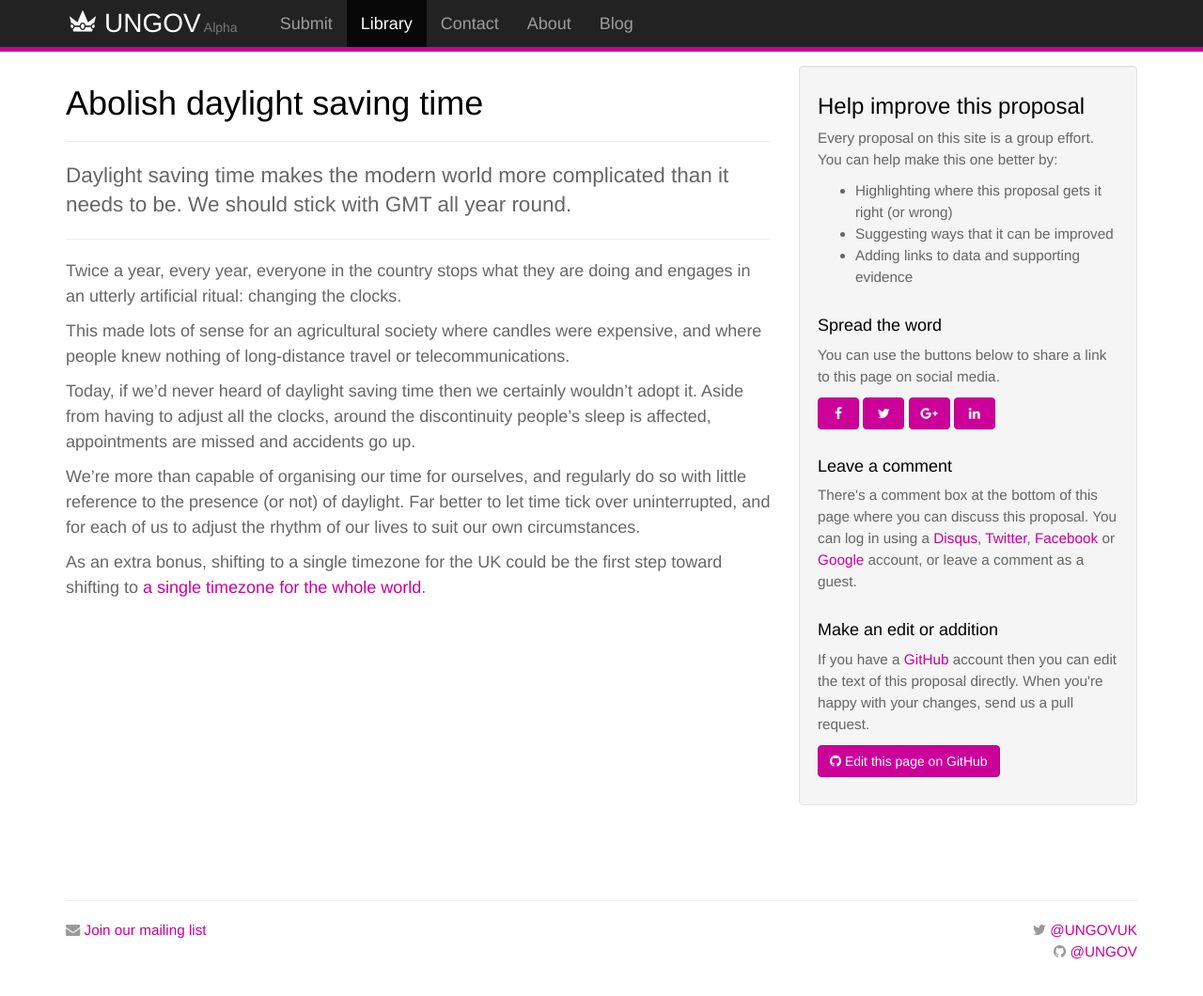
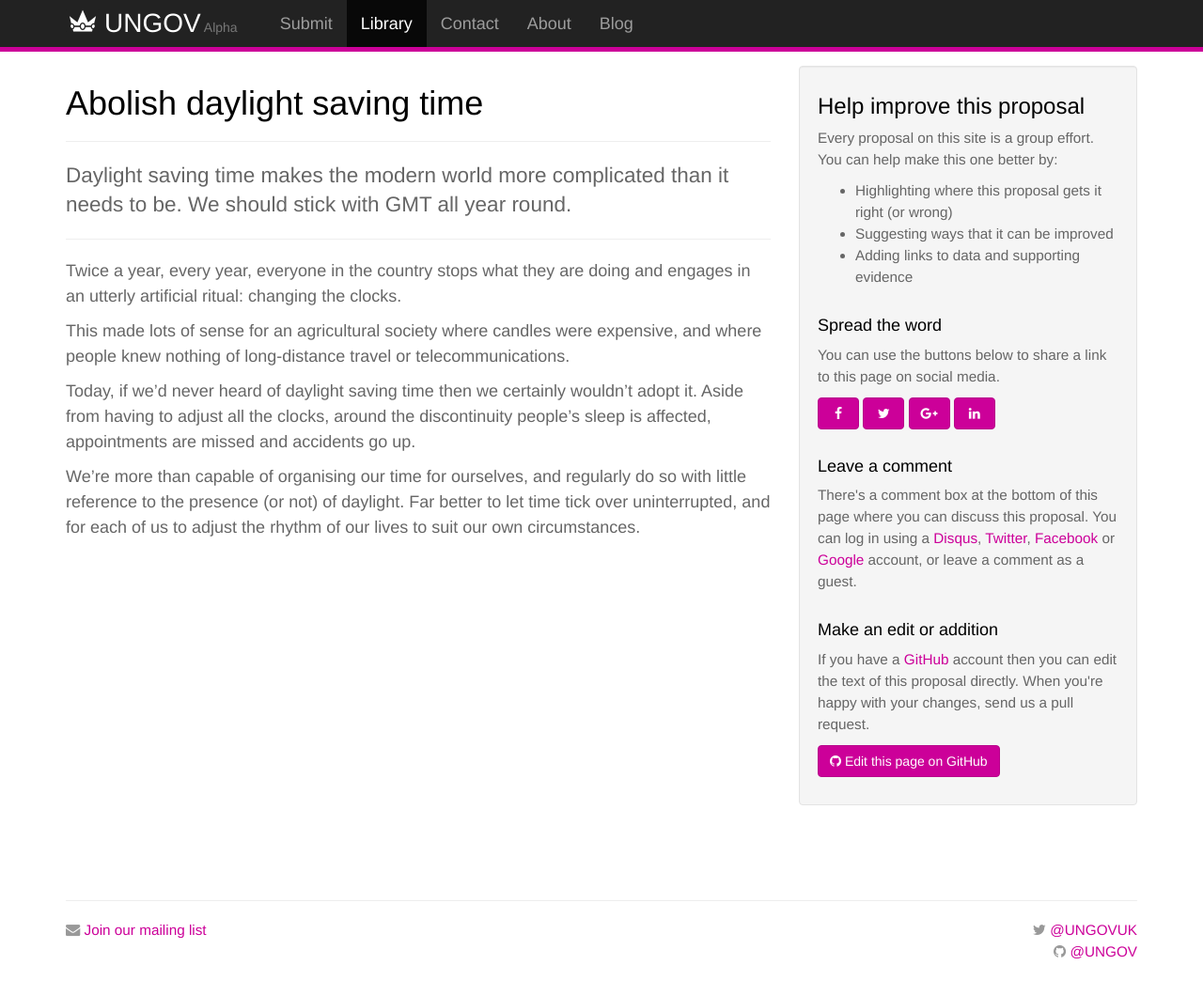
Before and after one commit to ungov/ungov.github.io, a Jekyll site: the page built from library/abolish-daylight-saving-time.md, in a window 1280 px wide and 1065 px high. Shown: the top 1060 px of the window at 94% size. Built offline with Jekyll 4.4.1, drawn with Linux system fonts in a browser that asks for light colours; nearby versions of some CDN libraries; comment, search, counter and statistics services are not loaded.

Commit message:
Remove mention of single world timezone
Single world timezone is unrelated to this proposal
(and in my opinion, undermines it.)

```diff
--- a/library/abolish-daylight-saving-time.md
+++ b/library/abolish-daylight-saving-time.md
@@ -13,5 +13,3 @@ This made lots of sense for an agricultural society where candles were expensive
 Today, if we'd never heard of daylight saving time then we certainly wouldn't adopt it. Aside from having to adjust all the clocks, around the discontinuity people's sleep is affected, appointments are missed and accidents go up.
 
 We're more than capable of organising our time for ourselves, and regularly do so with little reference to the presence (or not) of daylight. Far better to let time tick over uninterrupted, and for each of us to adjust the rhythm of our lives to suit our own circumstances.
-
-As an extra bonus, shifting to a single timezone for the UK could be the first step toward shifting to [a single timezone for the whole world](http://www.smithsonianmag.com/science-nature/one-time-zone-for-the-world-127795315/).
```
